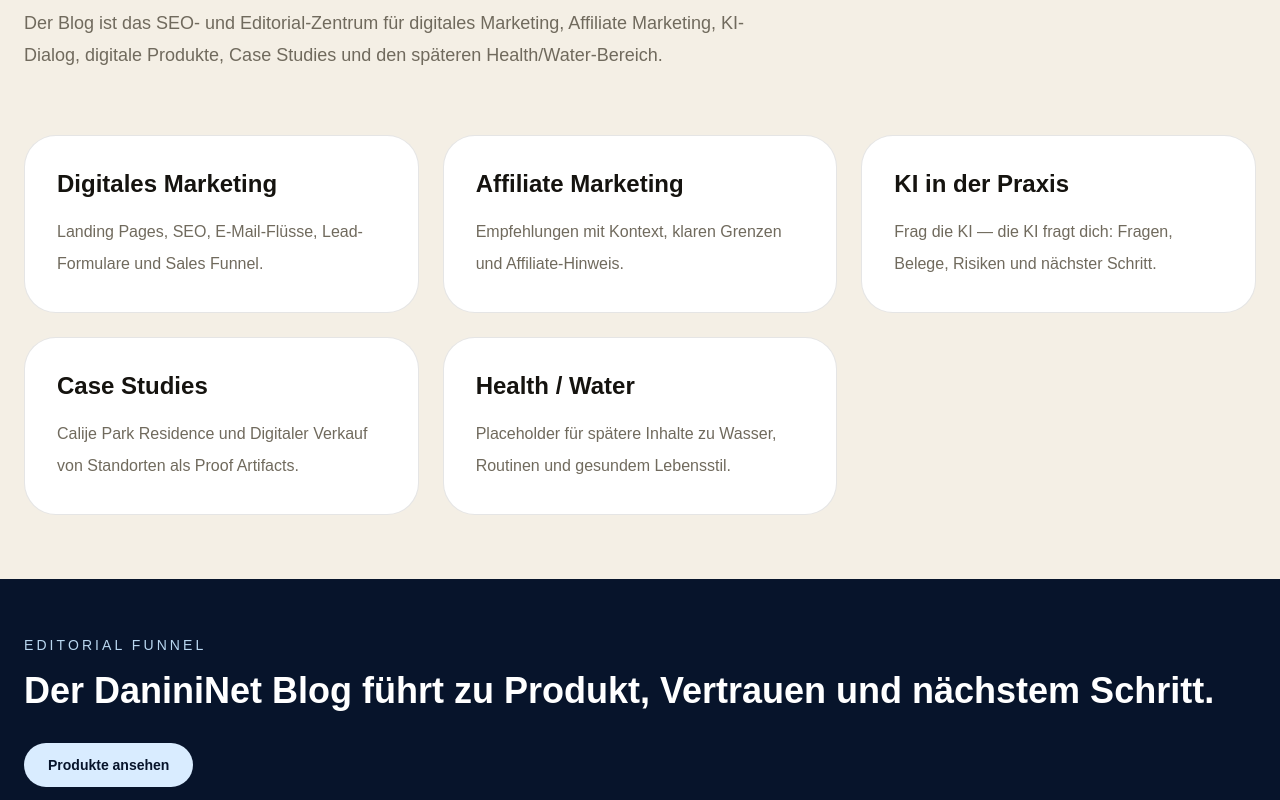
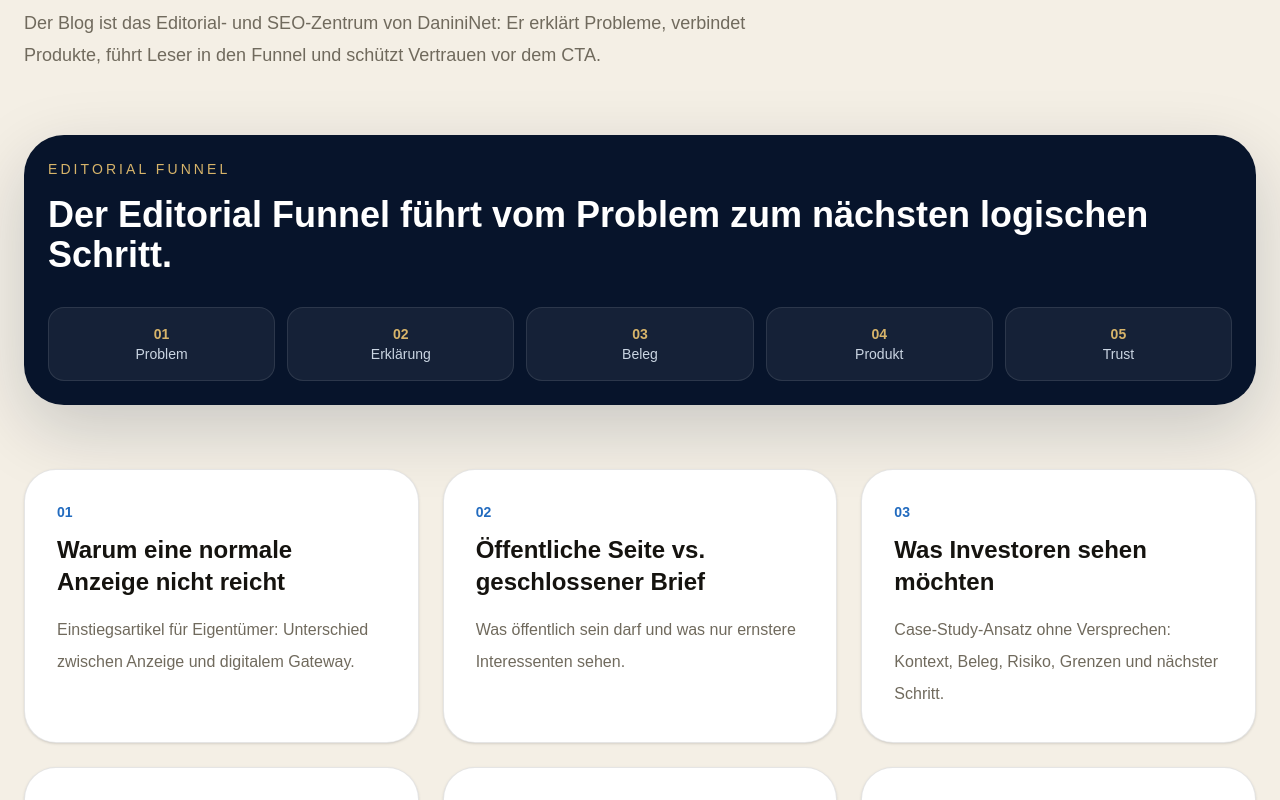
Before and after one commit to danininet/danininet, a Next.js app: page /de/blog in a window 1280 px wide. Shown: the part 380-1180 px from the top of the page. Built offline with nearby package versions, Linux system fonts and the light colour scheme; no server answers.

Commit message:
Upgrade blog page into editorial funnel hub

```diff
--- a/app/[locale]/blog/page.tsx
+++ b/app/[locale]/blog/page.tsx
@@ -1,5 +1,5 @@
 import Link from "next/link";
-import { SectionIntro, SiteShell, normalizeLocale } from "@/components/layout/SiteShell";
+import { SectionIntro, SiteShell, normalizeLocale, localizedPath } from "@/components/layout/SiteShell";
 
 type Locale = "sr" | "de" | "en";
 
@@ -7,44 +7,53 @@ const copy = {
   sr: {
     eyebrow: "DaniniNet Blog",
     title: "Sadržaj koji gradi poverenje pre prodaje.",
-    text: "Blog je SEO i editorial centar za digitalni marketing, affiliate marketing, AI dijalog, digitalne proizvode, case study projekte i budući health/water pravac.",
+    text: "Blog je editorial i SEO centar DaniniNet-a: ne služi za gomilanje tekstova, nego za objašnjavanje problema, povezivanje proizvoda, uvođenje čitaoca u funnel i čuvanje poverenja pre CTA-a.",
+    funnel: ["Problem", "Objašnjenje", "Dokaz", "Proizvod", "Trust"],
     items: [
-      ["Digitalni marketing", "Landing stranice, SEO, email tokovi, lead forme i prodajni levci."],
-      ["Affiliate marketing", "Preporuke sa kontekstom, jasnim ograničenjima i affiliate disclosure napomenom."],
-      ["AI u praksi", "Pitaj AI — AI pita tebe: pitanja, dokazi, rizici i sledeći korak."],
-      ["Case studies", "Calije Park Residence i Digitalna prodaja lokacije kao dokazni artifacti."],
-      ["Health / Water", "Placeholder za budući poddomen o vodi, rutinama i zdravom stilu života."],
+      ["Zašto običan oglas nije dovoljan", "Ulazni članak za vlasnike lokacija: objašnjava razliku između oglasa i digitalnog gateway-a."],
+      ["Javna stranica vs zatvoreni brief", "Editorial most ka proizvodu: šta sme javno, šta ide samo ozbiljnijim interesentima."],
+      ["Šta investitor želi da vidi", "Case-study pristup bez obećanja: kontekst, dokaz, rizik, granice i sledeći korak."],
+      ["Affiliate preporuka bez pritiska", "DaniniNet standard za preporuke: kontekst, disclosure, realna upotreba i bez garancija."],
+      ["AI dijalog u praksi", "Pitaj AI — AI pita tebe kao metoda za pitanja, dokaze, rizike i konkretan artifact."],
+      ["Health / Water pravac", "Budući editorial sloj o vodi, rutinama i zdravom stilu života, odvojen od medicinskih obećanja."],
     ],
-    cta: "Pogledaj proizvode",
-    funnelTitle: "DaniniNet blog vodi ka proizvodu, poverenju i sledećem koraku.",
+    cta: "Pogledaj proizvod",
+    secondary: "Kako radi metoda",
+    funnelTitle: "Editorial funnel vodi čitaoca od problema do sledećeg logičnog koraka.",
   },
   de: {
     eyebrow: "DaniniNet Blog",
     title: "Inhalte, die Vertrauen vor dem Verkauf aufbauen.",
-    text: "Der Blog ist das SEO- und Editorial-Zentrum für digitales Marketing, Affiliate Marketing, KI-Dialog, digitale Produkte, Case Studies und den späteren Health/Water-Bereich.",
+    text: "Der Blog ist das Editorial- und SEO-Zentrum von DaniniNet: Er erklärt Probleme, verbindet Produkte, führt Leser in den Funnel und schützt Vertrauen vor dem CTA.",
+    funnel: ["Problem", "Erklärung", "Beleg", "Produkt", "Trust"],
     items: [
-      ["Digitales Marketing", "Landing Pages, SEO, E-Mail-Flüsse, Lead-Formulare und Sales Funnel."],
-      ["Affiliate Marketing", "Empfehlungen mit Kontext, klaren Grenzen und Affiliate-Hinweis."],
-      ["KI in der Praxis", "Frag die KI — die KI fragt dich: Fragen, Belege, Risiken und nächster Schritt."],
-      ["Case Studies", "Calije Park Residence und Digitaler Verkauf von Standorten als Proof Artifacts."],
-      ["Health / Water", "Placeholder für spätere Inhalte zu Wasser, Routinen und gesundem Lebensstil."],
+      ["Warum eine normale Anzeige nicht reicht", "Einstiegsartikel für Eigentümer: Unterschied zwischen Anzeige und digitalem Gateway."],
+      ["Öffentliche Seite vs. geschlossener Brief", "Was öffentlich sein darf und was nur ernstere Interessenten sehen."],
+      ["Was Investoren sehen möchten", "Case-Study-Ansatz ohne Versprechen: Kontext, Beleg, Risiko, Grenzen und nächster Schritt."],
+      ["Affiliate Empfehlung ohne Druck", "DaniniNet Standard: Kontext, Disclosure, reale Nutzung und keine Garantien."],
+      ["KI-Dialog in der Praxis", "Frag die KI — die KI fragt dich als Methode für Fragen, Belege, Risiken und Artifact."],
+      ["Health / Water Bereich", "Künftiger Editorial-Bereich zu Wasser, Routinen und gesundem Lebensstil ohne medizinische Versprechen."],
     ],
-    cta: "Produkte ansehen",
-    funnelTitle: "Der DaniniNet Blog führt zu Produkt, Vertrauen und nächstem Schritt.",
+    cta: "Produkt ansehen",
+    secondary: "Methode ansehen",
+    funnelTitle: "Der Editorial Funnel führt vom Problem zum nächsten logischen Schritt.",
   },
   en: {
     eyebrow: "DaniniNet Blog",
     title: "Content that builds trust before the sale.",
-    text: "The blog is the SEO and editorial center for digital marketing, affiliate marketing, AI dialogue, digital products, case studies and the future health/water direction.",
+    text: "The blog is DaniniNet's editorial and SEO center: it explains problems, connects products, guides readers into the funnel and protects trust before the CTA.",
+    funnel: ["Problem", "Explanation", "Proof", "Product", "Trust"],
     items: [
-      ["Digital marketing", "Landing pages, SEO, email flows, lead forms and sales funnels."],
-      ["Affiliate marketing", "Recommendations with context, clear limits and affiliate disclosure."],
-      ["AI in practice", "Ask AI — AI asks you: questions, evidence, risks and next step."],
-      ["Case studies", "Calije Park Residence and Digital Location Sales as proof artifacts."],
-      ["Health / Water", "Placeholder for future content on water, routines and healthy lifestyle."],
+      ["Why a standard listing is not enough", "Entry article for owners: the difference between a listing and a digital gateway."],
+      ["Public page vs. closed brief", "What can be public and what belongs only to serious prospects."],
+      ["What investors want to see", "Case-study approach without promises: context, proof, risk, boundaries and next step."],
+      ["Affiliate recommendation without pressure", "DaniniNet standard: context, disclosure, real use and no guarantees."],
+      ["AI dialogue in practice", "Ask AI — AI asks you as a method for questions, proof, risks and artifact."],
+      ["Health / Water direction", "Future editorial layer on water, routines and healthy lifestyle without medical promises."],
     ],
-    cta: "View products",
-    funnelTitle: "DaniniNet blog leads toward product, trust and the next step.",
+    cta: "View product",
+    secondary: "See method",
+    funnelTitle: "The editorial funnel leads from problem to the next logical step.",
   },
 } as const;
 
@@ -54,23 +63,37 @@ export default async function BlogPage({ params }: { params: Promise<{ locale: s
   const t = copy[lang];
 
   return (
-    <SiteShell locale={lang} currentPath={`/${lang}/blog`}>
+    <SiteShell locale={lang} currentPath={localizedPath(lang, "blog")}>
       <SectionIntro eyebrow={t.eyebrow} title={t.title} text={t.text} />
+      <section className="mx-auto max-w-7xl px-6 pb-16">
+        <div className="rounded-[2.5rem] bg-[#07142b] p-6 text-white shadow-[0_24px_70px_rgba(7,20,43,0.18)]">
+          <p className="text-sm uppercase tracking-[0.22em] text-[#d7b46a]">Editorial funnel</p>
+          <h2 className="mt-4 text-4xl font-semibold">{t.funnelTitle}</h2>
+          <div className="mt-8 grid gap-3 md:grid-cols-5">
+            {t.funnel.map((item, index) => (
+              <span key={item} className="rounded-2xl border border-white/10 bg-white/[0.06] px-4 py-4 text-center text-sm text-slate-300">
+                <strong className="block text-[#d7b46a]">0{index + 1}</strong>{item}
+              </span>
+            ))}
+          </div>
+        </div>
+      </section>
       <section className="mx-auto grid max-w-7xl gap-6 px-6 pb-16 md:grid-cols-2 lg:grid-cols-3">
-        {t.items.map(([title, text]) => (
-          <article key={title} className="rounded-[2rem] border border-black/10 bg-white p-8">
-            <h2 className="text-2xl font-semibold">{title}</h2>
+        {t.items.map(([title, text], index) => (
+          <article key={title} className="rounded-[2rem] border border-black/10 bg-white p-8 shadow-sm">
+            <p className="text-sm font-semibold text-[#226bbf]">0{index + 1}</p>
+            <h2 className="mt-3 text-2xl font-semibold">{title}</h2>
             <p className="mt-4 leading-8 text-[#706a5d]">{text}</p>
           </article>
         ))}
       </section>
       <section className="bg-[#07142b] text-white">
-        <div className="mx-auto max-w-7xl px-6 py-14">
-          <p className="text-sm uppercase tracking-[0.22em] text-[#b9d7f0]">Editorial funnel</p>
-          <h2 className="mt-4 text-4xl font-semibold">{t.funnelTitle}</h2>
-          <Link href={`/${lang}/proizvodi`} className="mt-8 inline-flex rounded-full bg-[#d9ecff] px-6 py-3 text-sm font-semibold text-[#07142b]">
-            {t.cta}
-          </Link>
+        <div className="mx-auto flex max-w-7xl flex-col gap-6 px-6 py-14 md:flex-row md:items-center md:justify-between">
+          <h2 className="max-w-3xl text-4xl font-semibold">{t.funnelTitle}</h2>
+          <div className="flex flex-wrap gap-3">
+            <Link href={localizedPath(lang, "dpl")} className="rounded-full bg-[#d9ecff] px-6 py-3 text-sm font-semibold text-[#07142b]">{t.cta}</Link>
+            <Link href={localizedPath(lang, "method")} className="rounded-full border border-white/15 px-6 py-3 text-sm font-semibold text-white">{t.secondary}</Link>
+          </div>
         </div>
       </section>
     </SiteShell>
```
